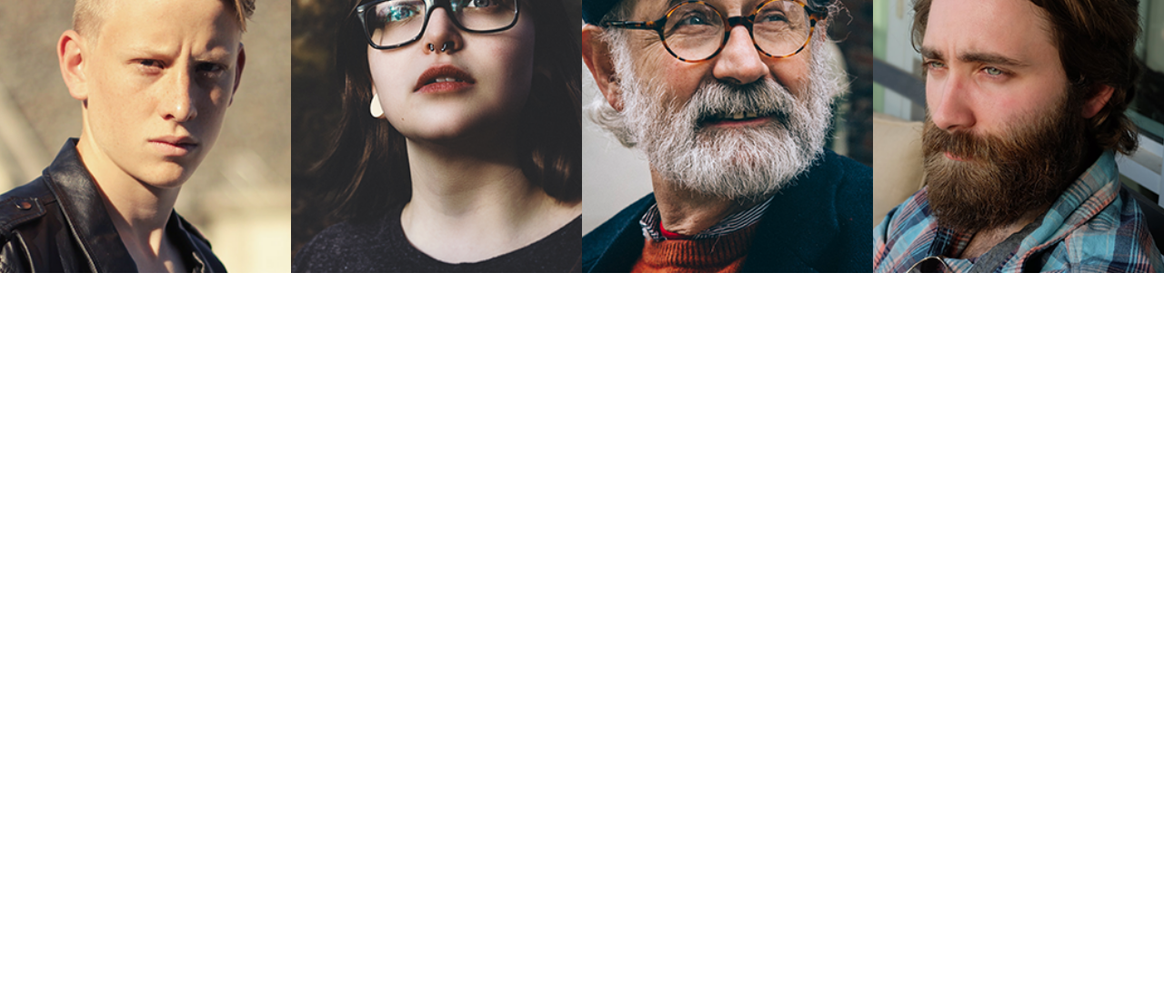
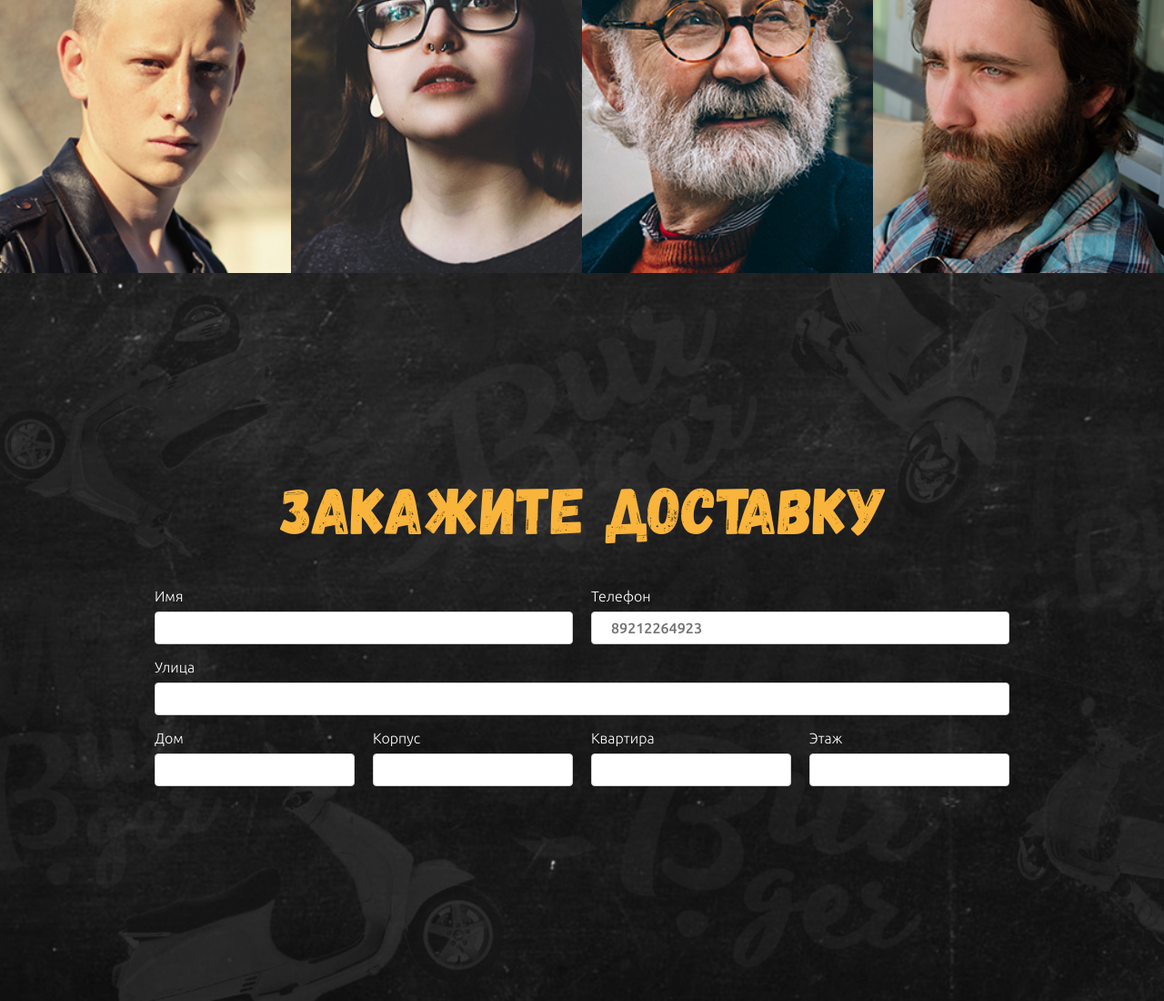
Before and after one commit to dimkh/Burger, a plain HTML site: page index.html in a window 1280 px wide. Shown: the part 2100-3200 px from the top of the page at 91% size. Before the commit the page ends 2400 px from the top, so only its background shows below. Drawn offline with Linux system fonts and the light colour scheme.

Commit message:
Финиш статики перед переходом на адаптив

```diff
--- a/css/blocks/btn.scss
+++ b/css/blocks/btn.scss
@@ -18,7 +18,7 @@
     border-style: none;
   }
 
-  &__color-black {
+  &--color-black {
     background: $black;
   }
 }
--- a/css/blocks/feedback.scss
+++ b/css/blocks/feedback.scss
@@ -1,9 +1,3 @@
-.feedback-section {
-  background: black;
-  height: 100vh;
-  min-height: 650px;
-}
-
 .feedback {
   display: flex;
   flex-wrap: wrap;
--- /dev/null
+++ b/css/blocks/order.scss
@@ -0,0 +1,32 @@
+.order__row {
+  margin-bottom: 14px;
+  display: flex;
+}
+
+.order__block {
+  flex: 1;
+  margin-right: 20px;
+
+  &:last-child {
+    margin-right: 0;
+  }
+}
+
+.order__title {
+  margin-bottom: 5px;
+  color: #fff;
+}
+
+.order__input {
+  width: 100%;
+  padding: 8px 21px;
+  outline: none;
+  border: 1px solid #d1cfcb;
+  border-radius: 4px;
+  color: $black;
+
+  &:focus {
+    border: 2px solid $yellow;
+    padding: 7px 20px;
+  }
+}
--- a/css/blocks/section.scss
+++ b/css/blocks/section.scss
@@ -25,3 +25,13 @@
     color: $black;
   }
 }
+
+.feedback-section {
+  background: black;
+  height: 100vh;
+  min-height: 650px;
+}
+
+.order-section {
+  background: url("../img/order/bg.jpg") center center / cover no-repeat;
+}
--- a/css/main.scss
+++ b/css/main.scss
@@ -20,3 +20,4 @@ $red: #e35028;
 @import "./blocks/plus.scss";
 @import "./blocks/feedback.scss";
 @import "./blocks/radio.scss";
+@import "./blocks/order.scss";
--- a/index.html
+++ b/index.html
@@ -97,7 +97,7 @@
             <p class="feedback__info--feed">Мысли все о них и о них, о них и о них. Нельзя устоять, невозможно забыть... Никогда не думал,
               что булочки могут быть такими мягкими, котлетка такой сочной, а сыр таким расплавленным.
             </p>
-            <button type="button" class="btn btn--feedback btn__color-black">Подробнее</button>
+            <button type="button" class="btn btn--feedback btn--color-black">Подробнее</button>
           </div>
         </li>
         <li class="feedback__elem">
@@ -107,7 +107,7 @@
             <p class="feedback__info--feed">Мысли все о них и о них, о них и о них. Нельзя устоять, невозможно забыть... Никогда не думал,
               что булочки могут быть такими мягкими, котлетка такой сочной, а сыр таким расплавленным.
             </p>
-            <button type="button" class="btn btn--feedback btn__color-black">Подробнее</button>
+            <button type="button" class="btn btn--feedback btn--color-black">Подробнее</button>
           </div>
         </li>
         <li class="feedback__elem">
@@ -117,7 +117,7 @@
             <p class="feedback__info--feed">Мысли все о них и о них, о них и о них. Нельзя устоять, невозможно забыть... Никогда не думал,
               что булочки могут быть такими мягкими, котлетка такой сочной, а сыр таким расплавленным.
             </p>
-            <button type="button" class="btn btn--feedback btn__color-black">Подробнее</button>
+            <button type="button" class="btn btn--feedback btn--color-black">Подробнее</button>
           </div>
         </li>
         <li class="feedback__elem">
@@ -127,7 +127,7 @@
             <p class="feedback__info--feed">Мысли все о них и о них, о них и о них. Нельзя устоять, невозможно забыть... Никогда не думал,
               что булочки могут быть такими мягкими, котлетка такой сочной, а сыр таким расплавленным.
             </p>
-            <button type="button" class="btn btn--feedback btn__color-black">Подробнее</button>
+            <button type="button" class="btn btn--feedback btn--color-black">Подробнее</button>
           </div>
         </li>
         <li class="feedback__elem">
@@ -137,7 +137,7 @@
             <p class="feedback__info--feed">Мысли все о них и о них, о них и о них. Нельзя устоять, невозможно забыть... Никогда не думал,
               что булочки могут быть такими мягкими, котлетка такой сочной, а сыр таким расплавленным.
             </p>
-            <button type="button" class="btn btn--feedback btn__color-black">Подробнее</button>
+            <button type="button" class="btn btn--feedback btn--color-black">Подробнее</button>
           </div>
         </li>
         <li class="feedback__elem">
@@ -147,7 +147,7 @@
             <p class="feedback__info--feed">Мысли все о них и о них, о них и о них. Нельзя устоять, невозможно забыть... Никогда не думал,
               что булочки могут быть такими мягкими, котлетка такой сочной, а сыр таким расплавленным.
             </p>
-            <button type="button" class="btn btn--feedback btn__color-black">Подробнее</button>
+            <button type="button" class="btn btn--feedback btn--color-black">Подробнее</button>
           </div>
         </li>
         <li class="feedback__elem">
@@ -157,7 +157,7 @@
             <p class="feedback__info--feed">Мысли все о них и о них, о них и о них. Нельзя устоять, невозможно забыть... Никогда не думал,
               что булочки могут быть такими мягкими, котлетка такой сочной, а сыр таким расплавленным.
             </p>
-            <button type="button" class="btn btn--feedback btn__color-black">Подробнее</button>
+            <button type="button" class="btn btn--feedback btn--color-black">Подробнее</button>
           </div>
         </li>
         <li class="feedback__elem">
@@ -167,10 +167,52 @@
             <p class="feedback__info--feed">Мысли все о них и о них, о них и о них. Нельзя устоять, невозможно забыть... Никогда не думал,
               что булочки могут быть такими мягкими, котлетка такой сочной, а сыр таким расплавленным.
             </p>
-            <button type="button" class="btn btn--feedback btn__color-black">Подробнее</button>
+            <button type="button" class="btn btn--feedback btn--color-black">Подробнее</button>
           </div>
         </li>
       </ul>
+    </section>
+
+    <section class="section order-section">
+      <div class="container">
+        <h2 class="section__title section__title--centered">Закажите доставку</h2>
+        <form class="order">
+          <div class="order__row">
+            <label class="order__block">
+              <div class="order__title">Имя</div>
+              <input type="text" class="order__input">
+            </label>
+            <label class="order__block">
+              <div class="order__title">Телефон</div>
+              <input type="text" class="order__input" placeholder="89212264923">
+            </label>
+          </div>
+          <div class="order__row">
+            <label class="order__block">
+              <div class="order__title">Улица</div>
+              <input type="text" class="order__input">
+            </label>
+          </div>
+          <div class="order__row">
+            <label class="order__block">
+              <div class="order__title">Дом</div>
+              <input type="text" class="order__input">
+            </label>
+            <label class="order__block">
+              <div class="order__title">Корпус</div>
+              <input type="text" class="order__input">
+            </label>
+            <label class="order__block">
+              <div class="order__title">Квартира</div>
+              <input type="text" class="order__input">
+            </label>
+            <label class="order__block">
+              <div class="order__title">Этаж</div>
+              <input type="text" class="order__input">
+            </label>
+          </div>
+        </form>
+      </div>
     </section>
 
     <div class="radio">
```
Also changed, not shown: css/main.css, img/order/bg.jpg (added).
